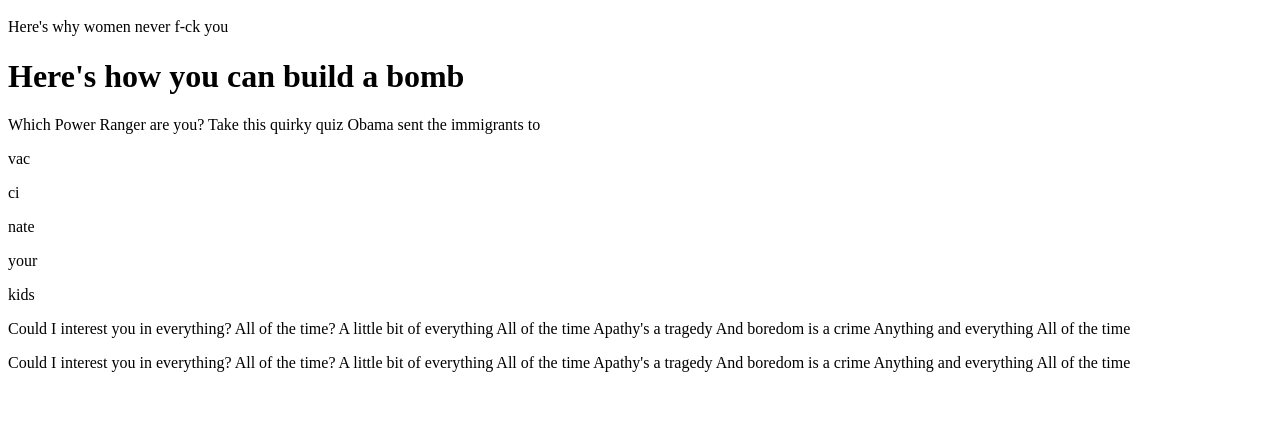
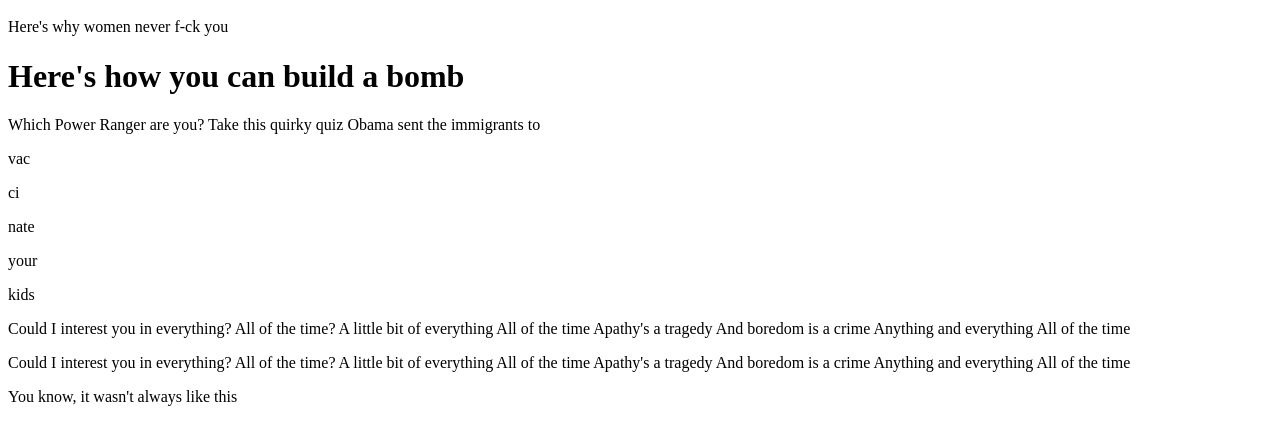
Before and after one commit to CirnoDayo4775/055_Tuangwit_WebPrograming, a plain HTML site: page 6540011055_WebPrograming/index.html in a window 1280 px wide. Shown: the part 705-1127 px from the top of the page. Before the commit the page ends 1093 px from the top, so only its background shows below. Drawn offline with Linux system fonts and the light colour scheme.

Commit message:
Update index.html

```diff
--- a/6540011055_WebPrograming/index.html
+++ b/6540011055_WebPrograming/index.html
@@ -77,5 +77,7 @@
           And boredom is a crime
           Anything and everything
           All of the time</p>
+
+          <p>You know, it wasn't always like this</p>
   </body>
 </html>
```
